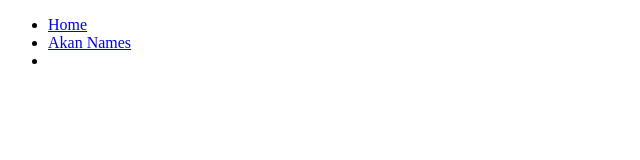
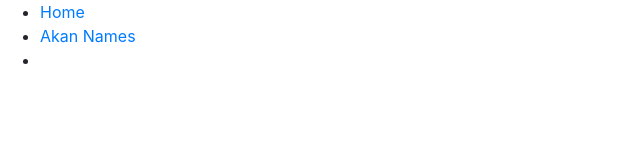
Before and after one commit to BLAIRCARSON/Akan-Naming, a plain HTML site: page html/akan.html in a window 1280 px wide. Shown: the whole page, without its empty margins (0-640 px from the left). Drawn offline with Linux system fonts and the light colour scheme.

Commit message:
linked akan.html with boostrap and css

```diff
--- a/html/akan.html
+++ b/html/akan.html
@@ -4,6 +4,8 @@
     <meta charset="UTF-8">
     <meta name="viewport" content="width=device-width, initial-scale=1.0">
     <meta http-equiv="X-UA-Compatible" content="ie=edge">
+    <link rel="stylesheet" href="/css/bootstrap.min.css">
+    <link rel="stylesheet" href="/css/styles.css">
     <title>Akan Naming system</title>
 </head>
 <body>
```
